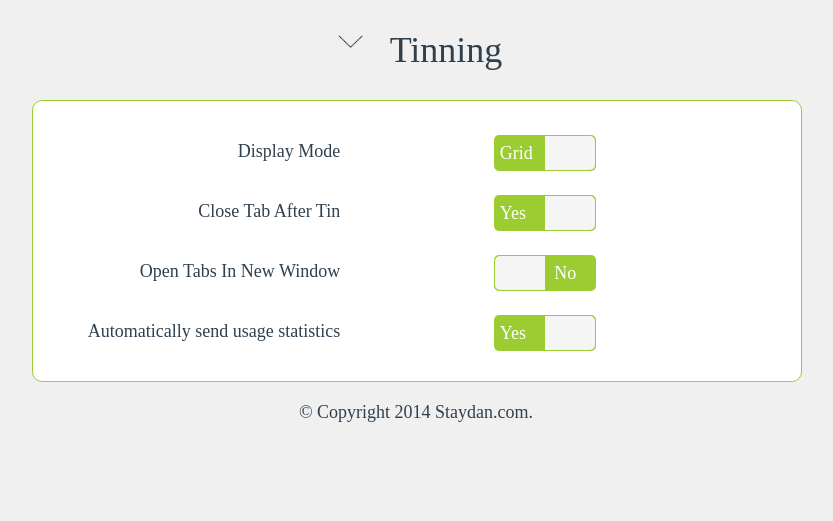
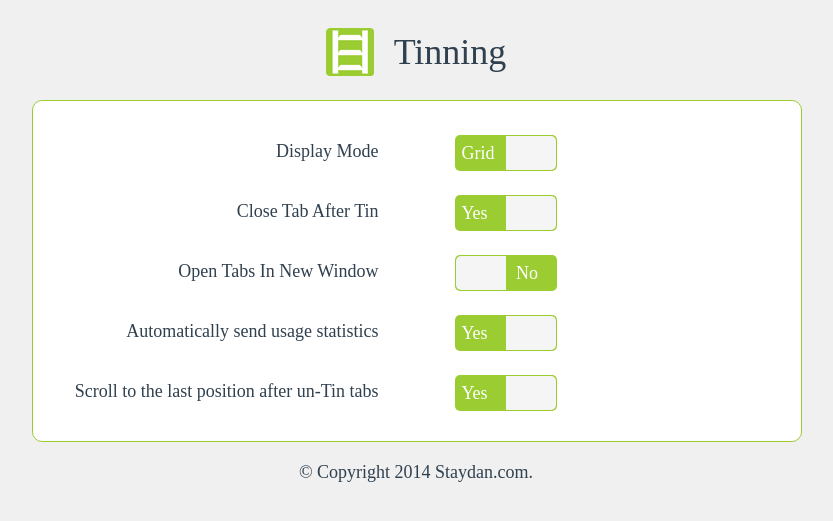
Before and after one commit to DanielZhu/Tinning, a PHP site: page /options.html in a window 1280 px wide. Shown: the top 521 px of the page, without its empty margins (224-1057 px from the left). Run offline with PHP 8.4, Linux system fonts and the light colour scheme.

Commit message:
Update the options page

```diff
--- a/options.css
+++ b/options.css
@@ -1,30 +1,20 @@
 /*---------------------- Font ---------------------*/
 @font-face {
-  font-family: "Anonymous Pro";
-  src: url("../resources/fonts/Anonymous Pro regular.ttf");
-}
-
-@font-face {
-  font-family: "Anonymous Pro Italic";
-  src: url("../resources/fonts/Anonymous Pro italic.ttf");
-}
-
-@font-face {
   font-family: "Source Code Pro";
-  src: url("../resources/fonts/Source Code Pro regular.ttf");
+  src: url("res/fonts/Source Code Pro regular.ttf");
 }
 
 @font-face {
   font-family: "Source Code Pro 500";
-  src: url("../resources/fonts/Source Code Pro 500.ttf");
+  src: url("res/fonts/Source Code Pro 500.ttf");
 }
 
-/* line 26, css-generate/sass/_custom.scss */
+/* line 15, css-generate/sass/_custom.scss */
 html {
   height: 100%;
 }
 
-/* line 28, css-generate/sass/_custom.scss */
+/* line 17, css-generate/sass/_custom.scss */
 body {
   font-family: "aller-light";
   font-size: 14px;
@@ -33,23 +23,23 @@ body {
   padding: 0;
 }
 
-/* line 35, css-generate/sass/_custom.scss */
+/* line 24, css-generate/sass/_custom.scss */
 .container {
   position: relative;
   width: 100%;
 }
-/* line 38, css-generate/sass/_custom.scss */
+/* line 27, css-generate/sass/_custom.scss */
 .container > div {
   clear: both;
 }
-/* line 41, css-generate/sass/_custom.scss */
+/* line 30, css-generate/sass/_custom.scss */
 .container ul {
   -webkit-padding-start: 0px;
   list-style: none;
   margin: 0;
 }
 
-/* line 47, css-generate/sass/_custom.scss */
+/* line 36, css-generate/sass/_custom.scss */
 .row {
   min-height: 60px;
   width: 100%;
@@ -58,61 +48,61 @@ body {
 
 /*---------------------- Low resolutions (> 320px) ---------------------*/
 @media only screen and (min-width: 320px) {
-  /* line 59, css-generate/sass/_custom.scss */
+  /* line 48, css-generate/sass/_custom.scss */
   .comment {
     width: 100%;
   }
 
-  /* line 62, css-generate/sass/_custom.scss */
+  /* line 51, css-generate/sass/_custom.scss */
   #handler-vertical {
     width: 0px;
   }
 
-  /* line 66, css-generate/sass/_custom.scss */
+  /* line 55, css-generate/sass/_custom.scss */
   .background {
     width: 0px;
   }
 }
 /*----------------------  (> 481px) ---------------------*/
 @media only screen and (min-width: 481px) {
-  /* line 74, css-generate/sass/_custom.scss */
+  /* line 63, css-generate/sass/_custom.scss */
   .code {
     margin-left: 200px;
   }
 
-  /* line 78, css-generate/sass/_custom.scss */
+  /* line 67, css-generate/sass/_custom.scss */
   .comment {
     width: 160px;
   }
 
-  /* line 82, css-generate/sass/_custom.scss */
+  /* line 71, css-generate/sass/_custom.scss */
   #handler-vertical {
     width: 200px;
   }
 
-  /* line 86, css-generate/sass/_custom.scss */
+  /* line 75, css-generate/sass/_custom.scss */
   .background {
     width: 200px;
   }
 }
 /*---------------------- (> 1025px) ---------------------*/
 @media only screen and (min-width: 1025px) {
-  /* line 93, css-generate/sass/_custom.scss */
+  /* line 82, css-generate/sass/_custom.scss */
   .code {
     margin-left: 450px;
   }
 
-  /* line 97, css-generate/sass/_custom.scss */
+  /* line 86, css-generate/sass/_custom.scss */
   .comment {
     width: 410px;
   }
 
-  /* line 101, css-generate/sass/_custom.scss */
+  /* line 90, css-generate/sass/_custom.scss */
   #handler-vertical {
     width: 450px;
   }
 
-  /* line 105, css-generate/sass/_custom.scss */
+  /* line 94, css-generate/sass/_custom.scss */
   .background {
     width: 450px;
   }
@@ -185,33 +175,39 @@ body {
 
 /* line 12, css-generate/sass/options.scss */
 .header {
+  position: relative;
   height: 50px;
   margin: 20px 0px;
 }
-/* line 15, css-generate/sass/options.scss */
+/* line 16, css-generate/sass/options.scss */
 .header .title {
   margin-left: 20px;
   font-size: 36px;
+  vertical-align: middle;
+}
+/* line 21, css-generate/sass/options.scss */
+.header img {
+  vertical-align: middle;
 }
 
-/* line 21, css-generate/sass/options.scss */
+/* line 26, css-generate/sass/options.scss */
 .panel {
   background-color: #fff;
   border: 1px solid #9BCD33;
   border-radius: 10px;
   padding: 20px 0px;
 }
-/* line 26, css-generate/sass/options.scss */
+/* line 31, css-generate/sass/options.scss */
 .panel .attr-label {
   float: left;
-  width: 40%;
+  width: 45%;
   text-align: right;
   line-height: 60px;
 }
-/* line 32, css-generate/sass/options.scss */
+/* line 37, css-generate/sass/options.scss */
 .panel .attr-value {
   float: right;
-  width: 40%;
+  width: 45%;
   text-align: left;
   line-height: 60px;
 }
--- a/options.html
+++ b/options.html
@@ -9,7 +9,7 @@
 	<body>
 		<div class="container">
 			<div class="row header">
-				<img src="res/arrow-down.png" width="40" height="40"><span class="title">Tinning</span>
+				<img src="res/tinning_logo_48.png"><span class="title">Tinning</span>
 			</div>
 		</div>
 		<div class="container panel">
@@ -69,6 +69,20 @@
 			        </div>
 				</div>
 			</div>
+			<div class="row">
+				<div class="attr-label">Scroll to the last position after un-Tin tabs</div>
+				<div class="attr-value">
+		          	<div class="radio-button" id="scroll-to-the-last-position">
+			            <div class="radio-item">
+			              	<div class="radio-slider"></div>
+			              	<span class="radio-label">Yes</span>
+			            </div>
+			            <div class="radio-item">
+			                <span class="radio-label">&nbsp;No</span>
+			            </div>
+			        </div>
+				</div>
+			</div>
 		</div>
 		<footer class="row">
 			© Copyright 2014 Staydan.com.
--- a/options.js
+++ b/options.js
@@ -1,44 +1,55 @@
+/*global $:false */
+/*global storage:false */
+"use strict";
+
 $(document).ready(function(){
 
-  syncConfig = function () {
-    this.configs = storage.iniConfigs();
+  var syncConfig = function () {
+    var configs = storage.iniConfigs();
 
-    if (this.configs.display_mode === "grid") {
+    if (configs.display_mode === "grid") {
       $("#display-mode .radio-slider").toggleClass("radio-slider-move", true);
-    } else if (this.configs.display_mode === "list") {
+    } else if (configs.display_mode === "list") {
       $("#display-mode .radio-slider").toggleClass("radio-slider-move", false);
     }
 
-    $("#open-tabs-in-new-window .radio-slider").toggleClass("radio-slider-move", this.configs["open-tabs-in-new-window"]);
-    $("#close-tab-after-tin .radio-slider").toggleClass("radio-slider-move", this.configs["close-tab-after-tin"]);
-    $("#send-usage-statistics .radio-slider").toggleClass("radio-slider-move", this.configs["send-usage-statistics"]);
-  }
+    $("#open-tabs-in-new-window .radio-slider").toggleClass("radio-slider-move", configs["open-tabs-in-new-window"]);
+    $("#close-tab-after-tin .radio-slider").toggleClass("radio-slider-move", configs["close-tab-after-tin"]);
+    $("#send-usage-statistics .radio-slider").toggleClass("radio-slider-move", configs["send-usage-statistics"]);
+    $("#scroll-to-the-last-position .radio-slider").toggleClass("radio-slider-move", configs["scroll-to-the-last-position"]);
+  };
 
-  registerEvents = function () {
-    $("#display-mode .radio-item").click(function (element) {
+  var registerEvents = function () {
+    $("#display-mode .radio-item").click(function () {
       var displayMode = $("#display-mode .radio-slider").hasClass("radio-slider-move");
       $("#display-mode .radio-slider").toggleClass("radio-slider-move", !displayMode);
-      storage.setConfigValueByKey("display_mode", (!displayMode ? "Grid" : "List"));
+      storage.setConfigValueByKey("display_mode", (!displayMode ? "grid" : "list"));
     });
 
-    $("#open-tabs-in-new-window .radio-item").click(function (element) {
+    $("#open-tabs-in-new-window .radio-item").click(function () {
       var openTabsInNewWindow = $("#open-tabs-in-new-window .radio-slider").hasClass("radio-slider-move");
       $("#open-tabs-in-new-window .radio-slider").toggleClass("radio-slider-move", !openTabsInNewWindow);
       storage.setConfigValueByKey("open-tabs-in-new-window", !openTabsInNewWindow);
     });
 
-    $("#close-tab-after-tin .radio-item").click(function (element) {
+    $("#close-tab-after-tin .radio-item").click(function () {
       var closeTabAfterTin = $("#close-tab-after-tin .radio-slider").hasClass("radio-slider-move");
       $("#close-tab-after-tin .radio-slider").toggleClass("radio-slider-move", !closeTabAfterTin);
       storage.setConfigValueByKey("close-tab-after-tin", !closeTabAfterTin);
     });
 
-    $("#send-usage-statistics .radio-item").click(function (element) {
+    $("#send-usage-statistics .radio-item").click(function () {
       var closeTabAfterTin = $("#send-usage-statistics .radio-slider").hasClass("radio-slider-move");
       $("#send-usage-statistics .radio-slider").toggleClass("radio-slider-move", !closeTabAfterTin);
       storage.setConfigValueByKey("send-usage-statistics", !closeTabAfterTin);
     });
-  }
+
+    $("#scroll-to-the-last-position .radio-item").click(function () {
+      var scrollToLastPosition = $("#scroll-to-the-last-position .radio-slider").hasClass("radio-slider-move");
+      $("#scroll-to-the-last-position .radio-slider").toggleClass("radio-slider-move", !scrollToLastPosition);
+      storage.setConfigValueByKey("scroll-to-the-last-position", !scrollToLastPosition);
+    });
+  };
 
   registerEvents();
   syncConfig();
```
Lines whose indentation alone changed are shown as unchanged.
